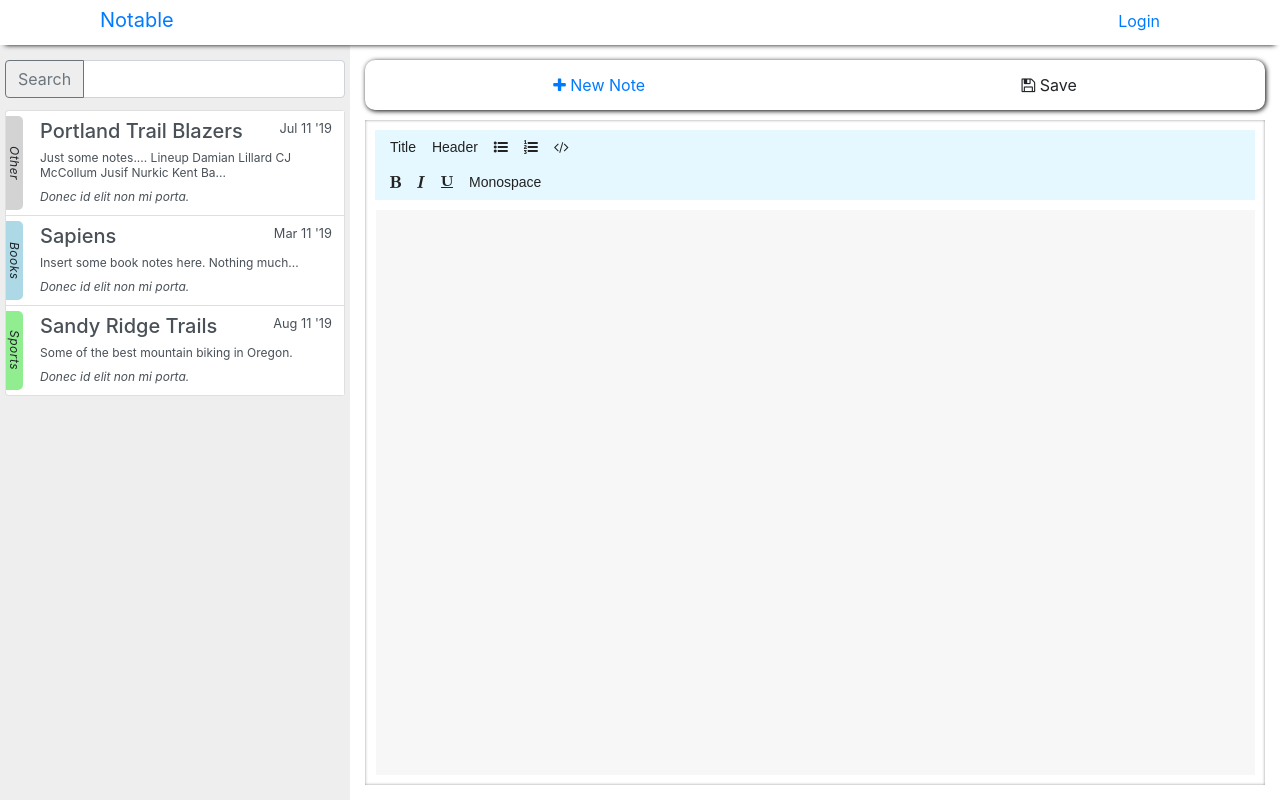
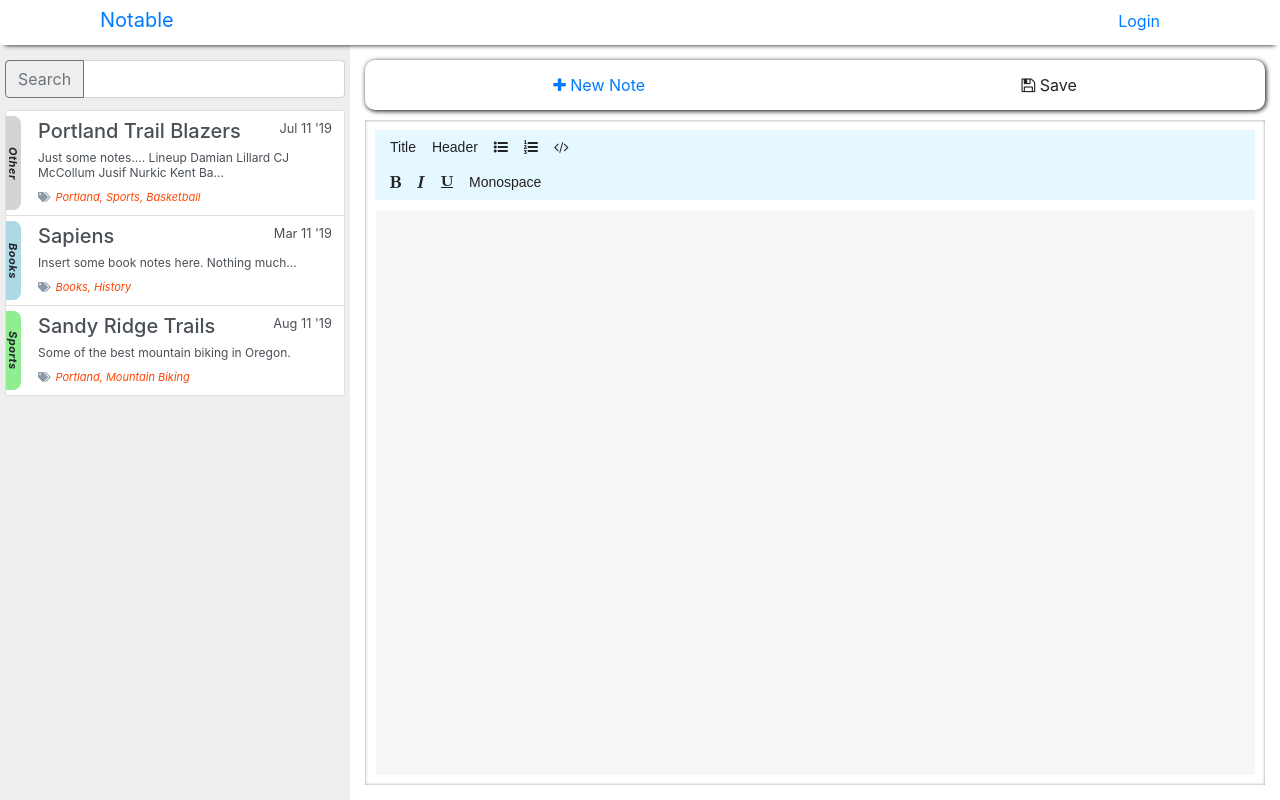
Before and after one commit to austinlords/notable, a React (Create React App) app: page /notes in a window 1280 px wide. Built offline with nearby package versions, Linux system fonts and the light colour scheme.

Commit message:
work on preview pane

```diff
--- a/package.json
+++ b/package.json
@@ -3,6 +3,9 @@
   "version": "0.1.0",
   "private": true,
   "dependencies": {
+    "@fortawesome/fontawesome-svg-core": "^1.2.22",
+    "@fortawesome/free-solid-svg-icons": "^5.10.2",
+    "@fortawesome/react-fontawesome": "^0.1.4",
     "axios": "^0.19.0",
     "bootstrap": "^4.3.1",
     "config": "^3.2.2",
--- a/src/components/NotesPreview.jsx
+++ b/src/components/NotesPreview.jsx
@@ -1,6 +1,8 @@
 import React from "react";
 import { Link } from "react-router-dom";
 import moment from "moment";
+import { FontAwesomeIcon } from "@fortawesome/react-fontawesome";
+import { faTags } from "@fortawesome/free-solid-svg-icons";
 
 /*function shortContent(content) {
   if (content.length < 75) return content;
@@ -26,23 +28,26 @@ const NotesPreview = ({ allNotes }) => {
   };
 
   const tagsStyle = {
-    fontSize: 12,
-    fontStyle: "italic"
+    fontSize: 11,
+    fontStyle: "italic",
+    marginLeft: "5px",
+    color: "orangered"
   };
 
   const collectionStyle = {
     margin: "5px 5px 5px 0px",
-    borderRadius: "0 5px 5px 0",
+    borderRadius: "0 8px 8px 0",
     writingMode: "vertical-rl",
     textAlign: "center",
-    fontSize: "12px",
+    fontSize: "11px",
     letterSpacing: "0.5px",
-    fontStyle: "italic"
+    fontWeight: "bold",
+    fontStyle: "oblique"
   };
 
   const individualNotes = {
     display: "grid",
-    gridTemplateColumns: "22px auto",
+    gridTemplateColumns: "20px auto",
     width: "100%",
     padding: "0",
     backgroundColor: "white"
@@ -64,7 +69,7 @@ const NotesPreview = ({ allNotes }) => {
                   backgroundColor: n.collection.color
                 }}
               >
-                {n.collection.name}
+                <span style={{}}>{n.collection.name}</span>
               </div>
               <Link
                 key={n._id}
@@ -78,7 +83,19 @@ const NotesPreview = ({ allNotes }) => {
                     <small>{moment(n.updated).format("MMM D 'YY")}</small>
                   </div>
                   <p style={previewStyle}>{n.preview}</p>
-                  <small style={tagsStyle}>Donec id elit non mi porta.</small>
+                  <small>
+                    <FontAwesomeIcon
+                      icon={faTags}
+                      style={{
+                        fontSize: "10px",
+                        opacity: "0.8",
+                        color: "slategray"
+                      }}
+                    />
+                    <span style={tagsStyle}>
+                      {(n.tags && n.tags.join(", ")) || "(no tags)"}
+                    </span>
+                  </small>
                 </div>
               </Link>
             </div>
--- a/src/components/NotesSearch.jsx
+++ b/src/components/NotesSearch.jsx
@@ -4,9 +4,9 @@ const NotesSearch = props => {
   return (
     <div className="input-group mb-3">
       <div className="input-group-prepend">
-        <button className="btn btn-outline-secondary" type="button">
+        <span className="btn btn-outline-secondary" type="button" disabled>
           Search
-        </button>
+        </span>
       </div>
       <input
         type="text"
```
Also changed, not shown: 1 other file (tests, documents, lock files or other folders).
